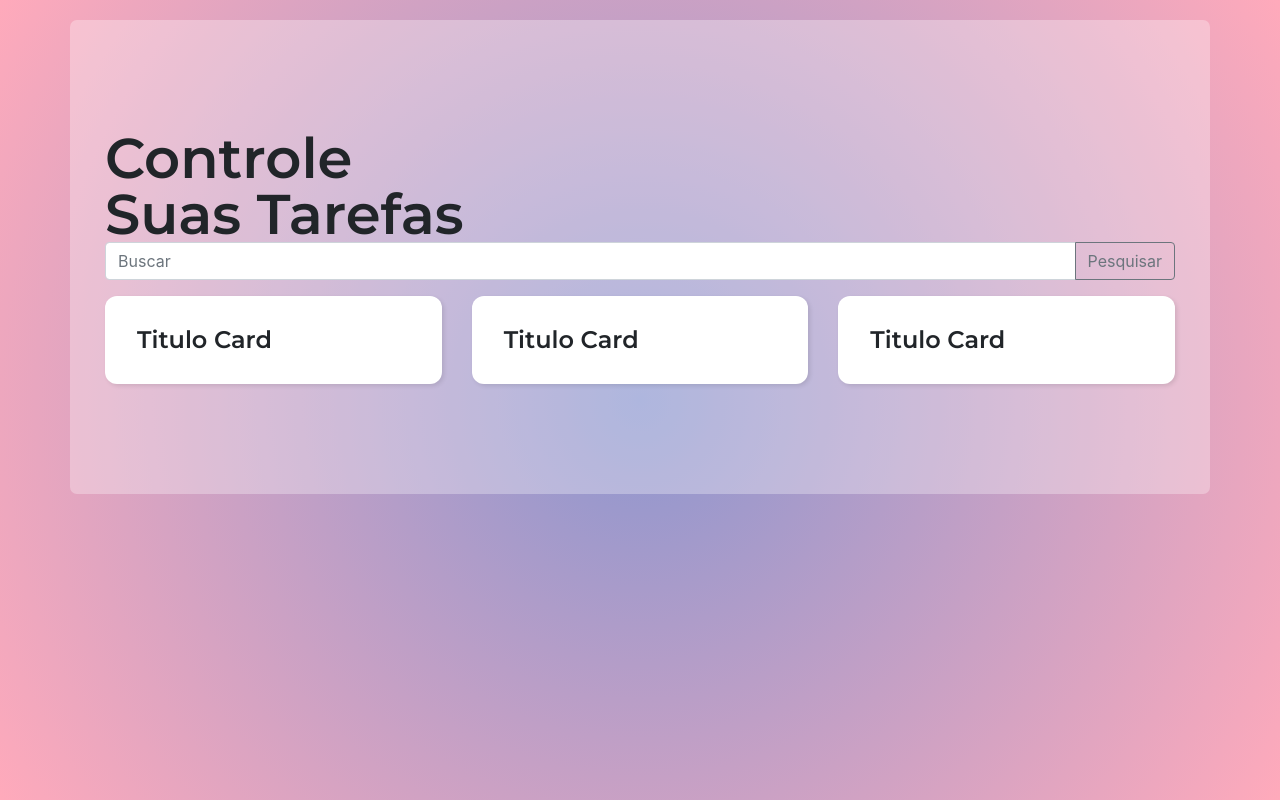
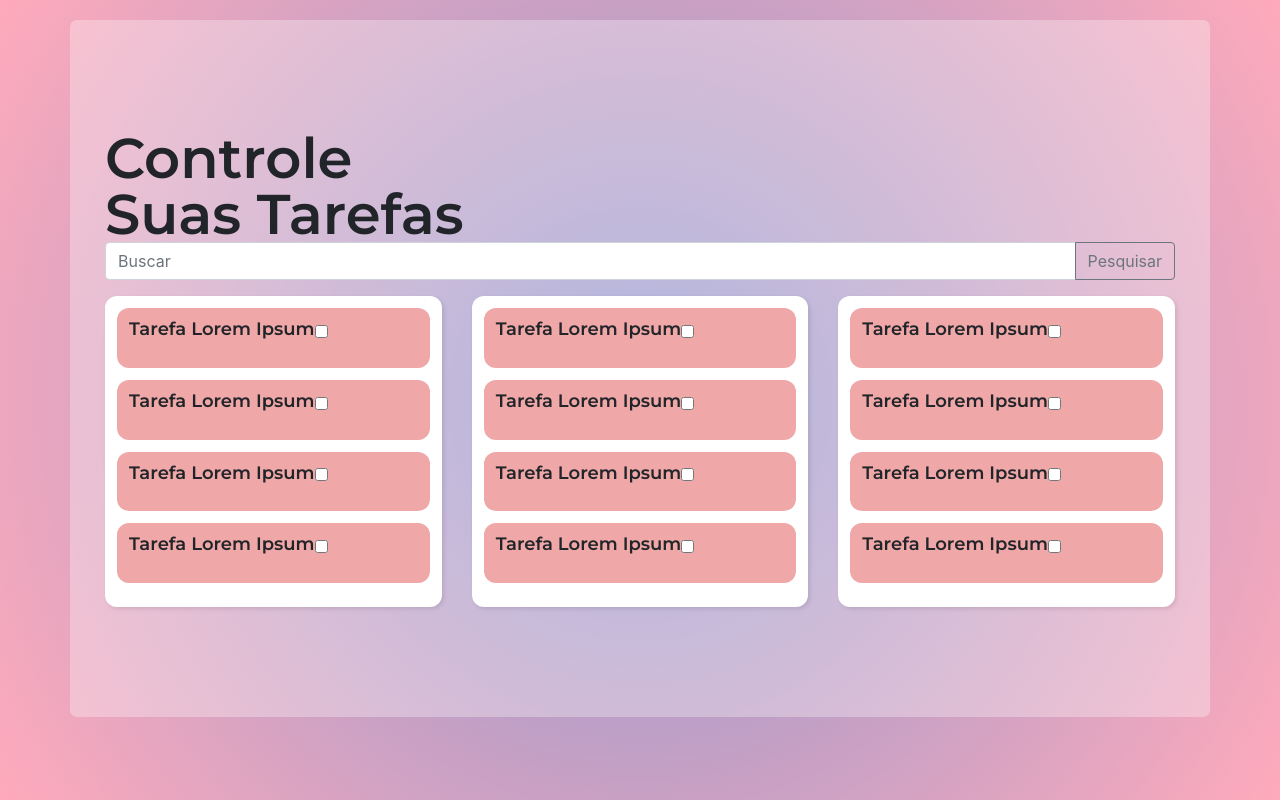
Before and after one commit to felipecotto/react-todo, a React (Create React App) app: page / in a window 1280 px wide. Built offline with nearby package versions, Linux system fonts and the light colour scheme.

Commit message:
Add Tarefas

```diff
--- a/src/components/card/index.js
+++ b/src/components/card/index.js
@@ -1,10 +1,26 @@
 import React from "react"
+import Checkfield from "../checkfield";
 
 import * as S from "./styled"
 
 const Card = () => (
     <S.CardBg>
-        <S.CardTitle>Titulo Card</S.CardTitle>
+        <S.CardList>
+            <S.CardTitle>Tarefa Lorem Ipsum </S.CardTitle>
+            <Checkfield />
+        </S.CardList>
+        <S.CardList>
+            <S.CardTitle>Tarefa Lorem Ipsum </S.CardTitle>
+            <Checkfield />
+        </S.CardList>
+        <S.CardList>
+            <S.CardTitle>Tarefa Lorem Ipsum </S.CardTitle>
+            <Checkfield />
+        </S.CardList>
+        <S.CardList>
+            <S.CardTitle>Tarefa Lorem Ipsum </S.CardTitle>
+            <Checkfield />
+        </S.CardList>
     </S.CardBg>
 )
 
--- a/src/components/card/styled.js
+++ b/src/components/card/styled.js
@@ -3,12 +3,20 @@ import styled from "styled-components"
 export const CardBg = styled.div`
   background: #fff;
   border-radius: 12px;
-  padding: 32px;
   box-shadow: 2px 2px 4px rgba(0,0,0,0.1);
+  padding: 12px;
 `
 
 export  const CardTitle = styled.h3`
   font-family: 'Montserrat', sans-serif;
-  font-size: 24px;
+  font-size: 18px;
   font-weight: 600;
 `
+
+export const CardList = styled.div`
+  display: flex;
+  background-color: #efa7a7;
+  padding: 12px;
+  border-radius: 12px;
+  margin-bottom: 12px;
+`
--- a/src/components/checkfield/index.js
+++ b/src/components/checkfield/index.js
@@ -1,11 +1,12 @@
 import React from "react"
+import { Form } from 'react-bootstrap';
 
 import * as S from "./styled"
 
 const Checkfield = () => (
-    <S.CardBg>
-        Card
-    </S.CardBg>
+    <Form.Group controlId="formBasicCheckbox">
+        <Form.Check type="checkbox" />
+    </Form.Group>
 )
 
 export default Checkfield
```
Also changed, not shown: src/components/checkfield/styled.js (added).
